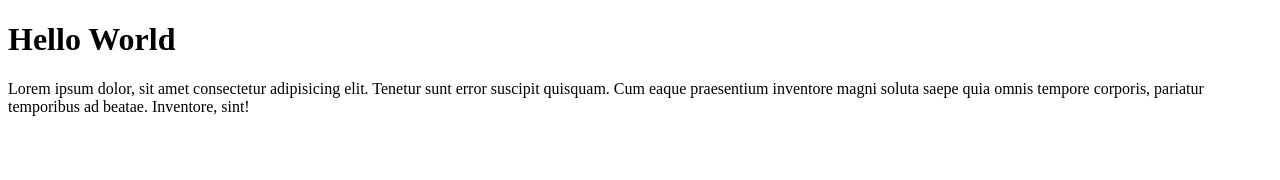
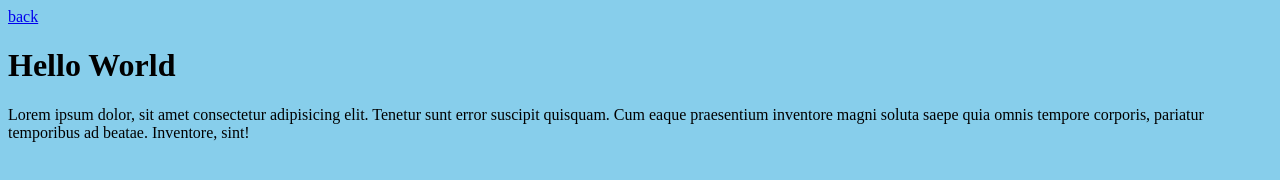
Before and after one commit to beenotung/auto-cms, a website: page example/article/1-hello.html in a window 1280 px wide. Drawn offline with Linux system fonts and the light colour scheme.

Commit message:
chore: add style and back link in example

```diff
--- a/example/article/1-hello.html
+++ b/example/article/1-hello.html
@@ -4,8 +4,12 @@
     <meta charset="UTF-8" />
     <meta name="viewport" content="width=device-width, initial-scale=1.0" />
     <title>Hello World</title>
+    <link rel="stylesheet" href="/style.css" />
   </head>
   <body>
+    <nav>
+      <a href="/">back</a>
+    </nav>
     <h1>Hello World</h1>
     <p>
       Lorem ipsum dolor, sit amet consectetur adipisicing elit. Tenetur sunt
--- /dev/null
+++ b/example/style.css
@@ -0,0 +1,3 @@
+body {
+  background-color: skyblue;
+}
```
Also changed, not shown: example/article/2-second.html (+4 -0 lines), example/article/3-third.html (+4 -0 lines), example/index.html (+1 -0 lines).
